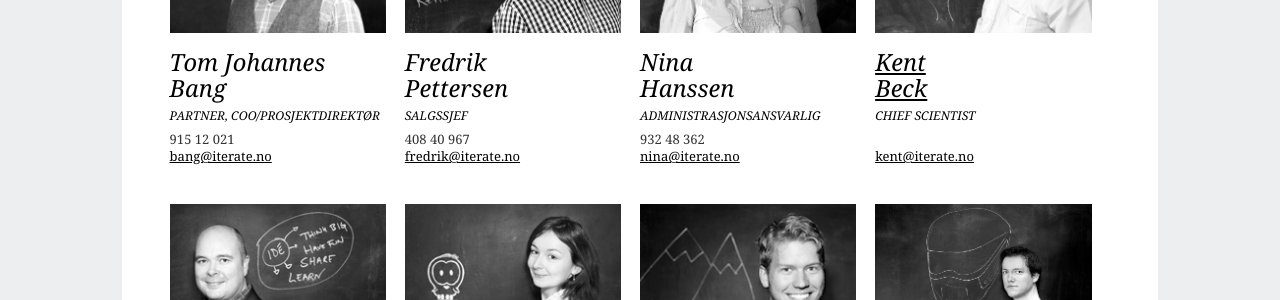
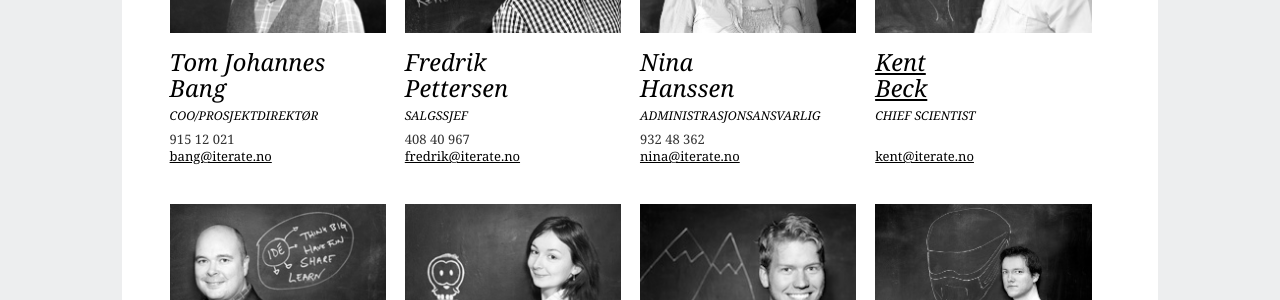
Before and after one commit to therese1g1/iterate.github.com, a Jekyll site: the page built from mennesker/index.html, in a window 1280 px wide and 900 px high, scrolled down 875 px. Shown: the part 153-453 px from the top of the window. Built offline with Jekyll 4.4.1, drawn with Linux system fonts in a browser that asks for light colours.

Commit message:
Tom wanted his partner-badge removed. Make it so.

```diff
--- a/mennesker/index.html
+++ b/mennesker/index.html
@@ -107,7 +107,7 @@ title: Iterate
     <div class="menneske">
       <img src="/static/images/mennesker/bang.jpg" alt="Tom">
       <h2>Tom Johannes<br>Bang</h2>
-      <h3>Partner, COO/prosjektdirektør</h3>
+      <h3>COO/prosjektdirektør</h3>
       <p class="title_long">
         915 12 021<br>
         <a href="mailto:bang@iterate.no">bang@iterate.no</a>
```
